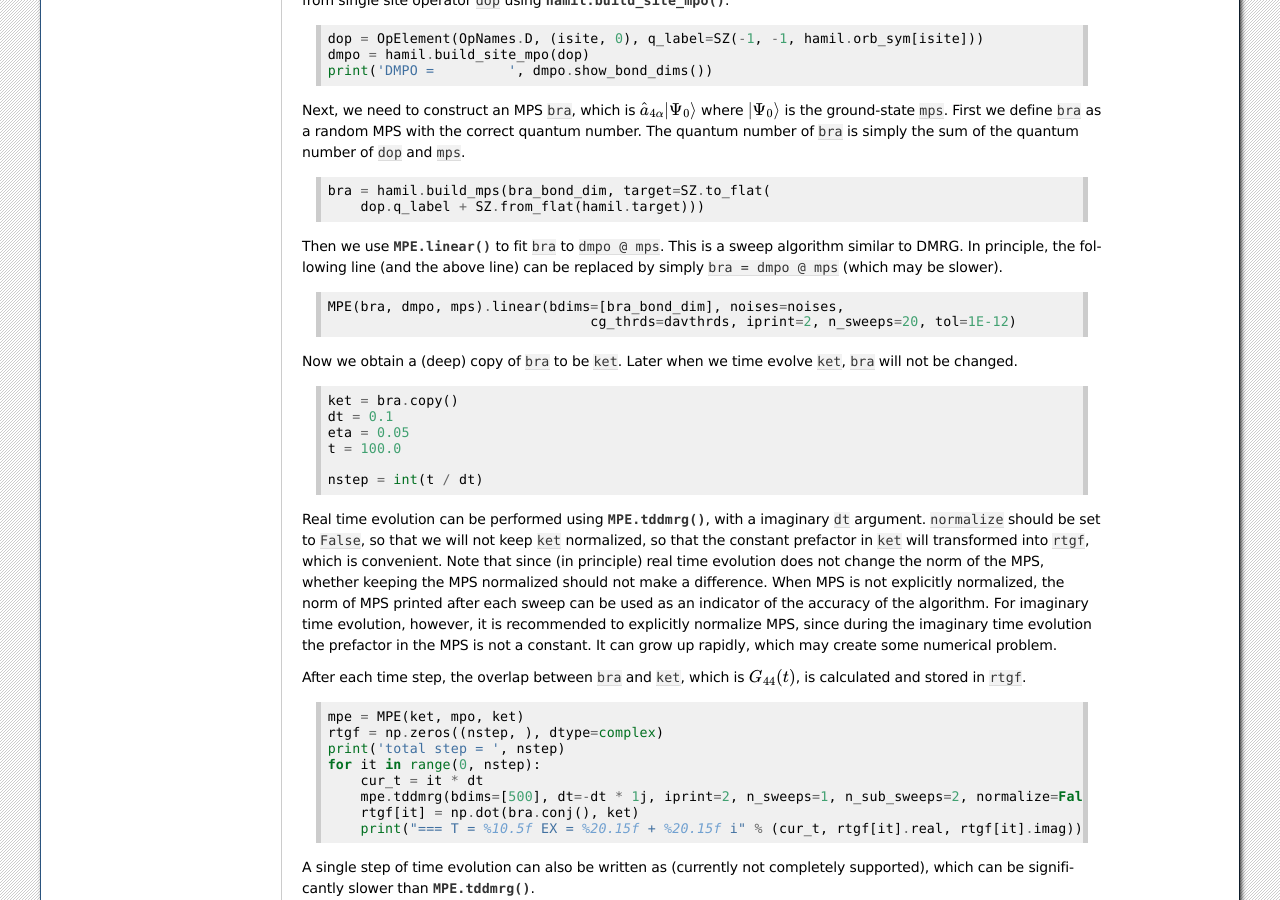
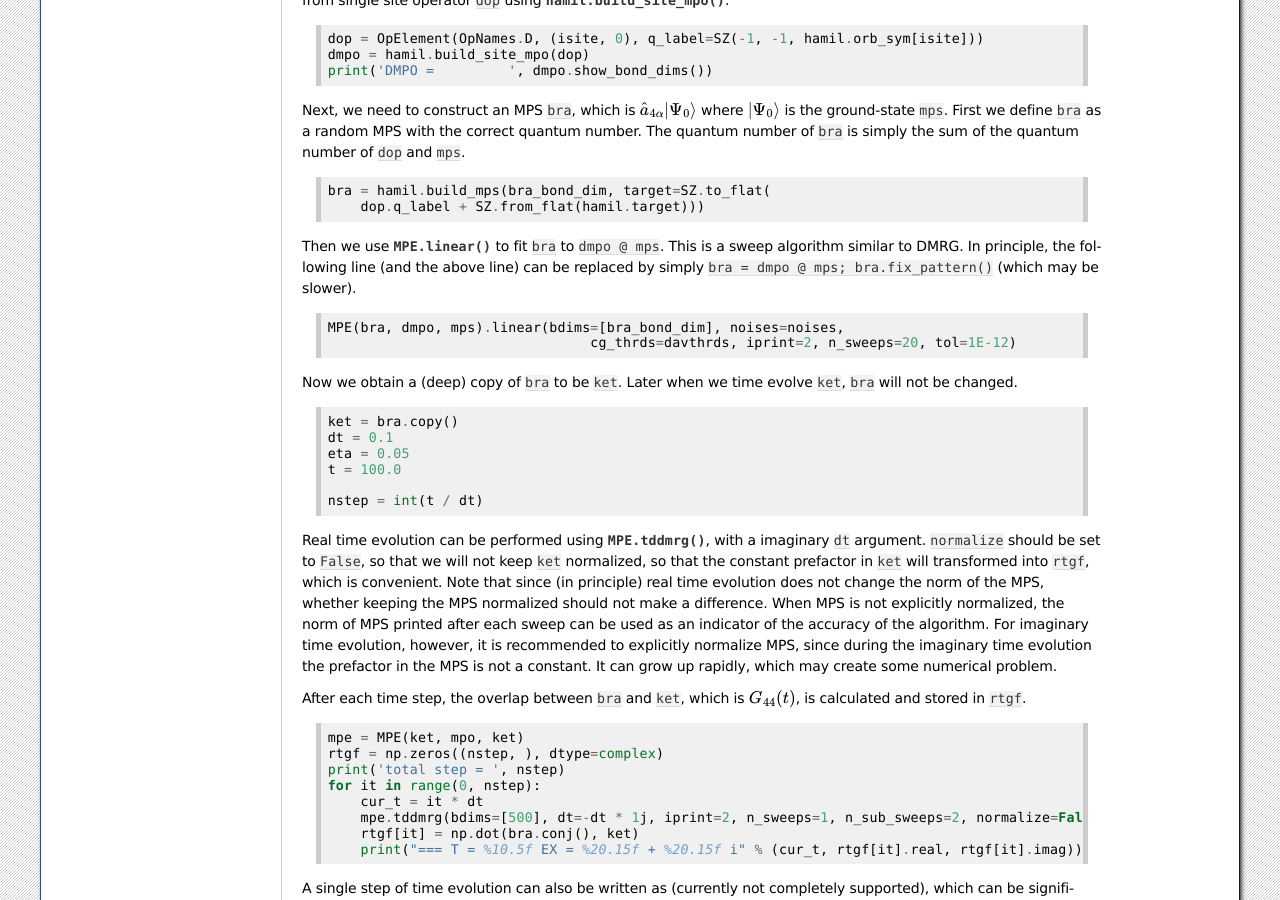
Before and after one commit to block-hczhai/pyblock3-preview, a Sphinx documentation site: the page built from docs/source/Documentation/rttddmrg.rst, in a window 1280 px wide and 900 px high, scrolled down 1657 px. Built offline with Sphinx 7.4.7, drawn with Linux system fonts in a browser that asks for light colours.

Commit message:
update docs

```diff
--- a/docs/source/Documentation/rttddmrg.rst
+++ b/docs/source/Documentation/rttddmrg.rst
@@ -123,7 +123,7 @@ The quantum number of ``bra`` is simply the sum of the quantum number of ``dop``
 Then we use :func:`MPE.linear` to fit ``bra`` to ``dmpo @ mps``.
 This is a sweep algorithm similar to DMRG.
 In principle, the following line (and the above line) can be replaced by simply
-``bra = dmpo @ mps`` (which may be slower).
+``bra = dmpo @ mps; bra.fix_pattern()`` (which may be slower).
 
 .. code:: python
 
```
